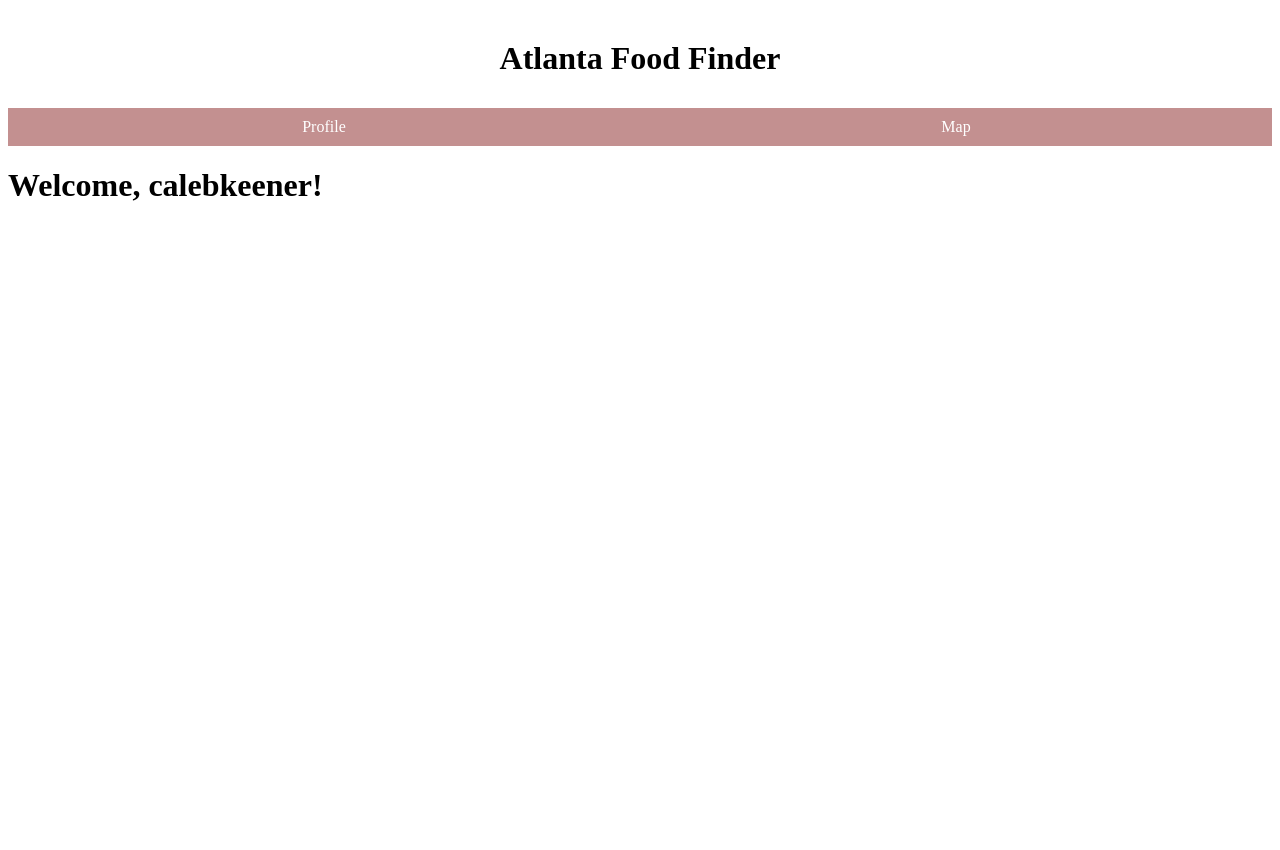
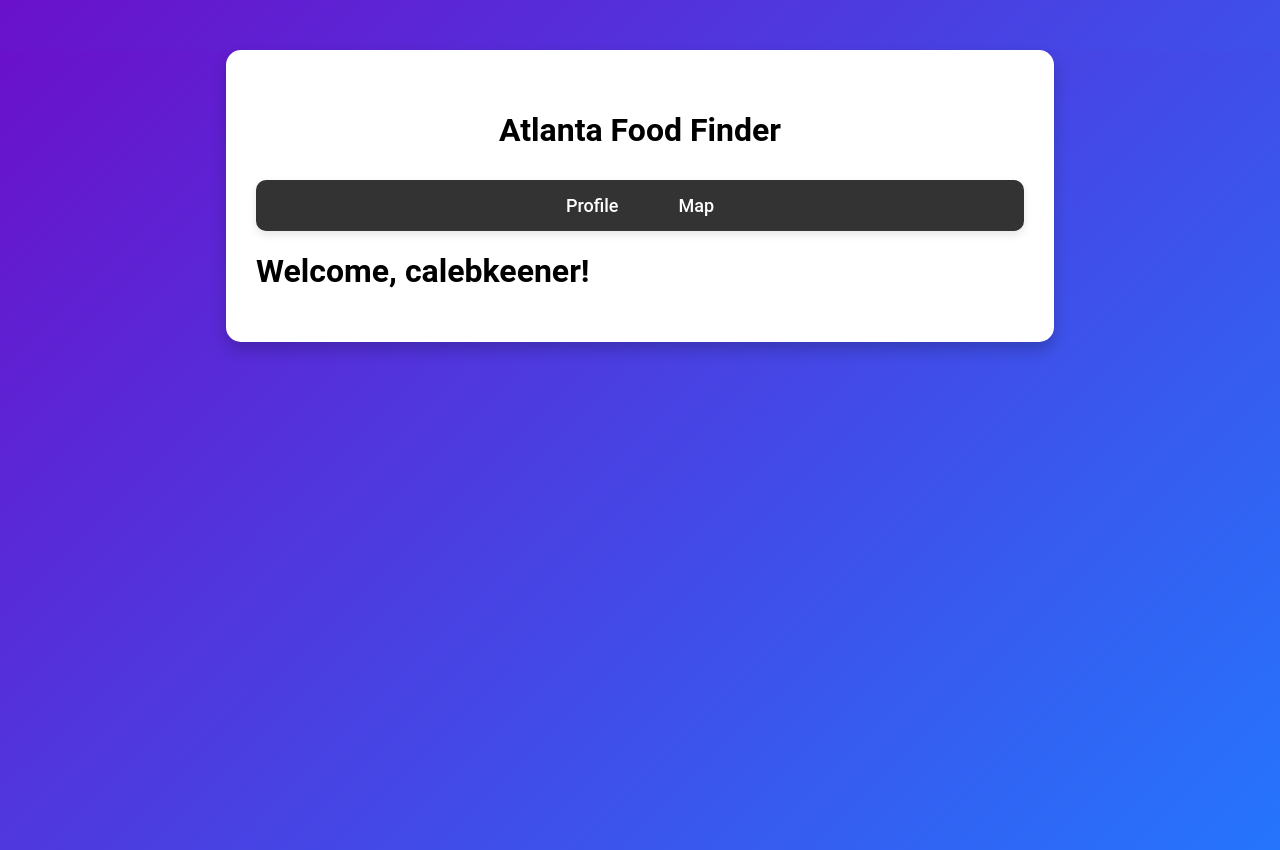
Before and after one commit to Connor5190/CS2340-Project-1, a Django app: page /profile/ in a window 1280 px wide. Before the commit the page ends 201 px from the top, so only its background shows below. Run offline with Django 5.2, Linux system fonts and the light colour scheme; a user stored in the database is signed in.

Commit message:
updated css
updated css

```diff
--- a/Restaurant_Search/templates/Restaurant_Search/profile.html
+++ b/Restaurant_Search/templates/Restaurant_Search/profile.html
@@ -11,6 +11,7 @@
     <link rel="stylesheet" type="text/css" href="{% static 'css/profile_styles.css' %}">
 </head>
 <body>
+    <div class="container">
         <div id="title">
             <h1>Atlanta Food Finder</h1>
         </div>
@@ -21,5 +22,6 @@
         </div>
 
         <h1>Welcome, {{ user.username }}!</h1>
+    </div>
 </body>
 </html>
--- a/static/css/profile_styles.css
+++ b/static/css/profile_styles.css
@@ -1,8 +1,18 @@
+body, html {
+    margin: 0;
+    padding: 0;
+    font-family: 'Roboto', sans-serif;
+    background: linear-gradient(135deg, #6A11CB, #2575FC);
+    height: 100%;
+}
+
 #menu{
-    background: rgb(195, 144, 144);
     display: flex;
-    justify-content: space-evenly;
+    background: #333;
+    justify-content: center;
     margin-bottom: 20px;
+    border-radius: 10px;
+    box-shadow: 0 4px 8px rgb(0,0,0,0.1);
 
 }
 
@@ -17,11 +27,23 @@
     text-decoration: none;
     color: white;
     text-align: center;
-    padding: 10px;
-    flex: 1 1 0;
+    padding: 15px 30px;
+    font-size: 18px;
+    font-weight: 500;
+    transition: background-color 0.3s, color 0.3s;
 }
 
 .flex-item:hover{
-    background: rgb(228, 168, 168);
-    text-decoration: underline;
+    background:#6A11CB;
+    border-radius: 8px;
 }
+
+.container {
+    width: 60%;
+    max-width: 1000px;
+    margin: 50px auto;
+    background: white;
+    padding: 30px;
+    border-radius: 15px;
+    box-shadow: 0 8px 16px rgb(0,0,0,0.2);
+}
--- a/static/javascript/map_functionality.js
+++ b/static/javascript/map_functionality.js
@@ -168,7 +168,7 @@ function getPlaceDetails(placeId, markerView) {
             const placeDiv = document.createElement("div");
             placeDiv.className = "placeDiv"; // Add a class for styling
             placeDiv.innerHTML = `
-                <h4>${place.name} - ${place.formatted_address}</h4>
+                <h4>* ${place.name} - ${place.formatted_address}</h4>
             `;
 
             placeDiv.onclick = function (){
@@ -192,3 +192,6 @@ function clearMarkers() {
 
 
 initMap();
+
+
+let favoriteButton = document.getElementById(`favoriteButton-${place_id}`);
```
Also changed, not shown: Restaurant_Search/templates/Restaurant_Search/map.html (+0 -9 lines), static/css/map_styles.css (+23 -8 lines). Lines whose indentation alone changed are shown as unchanged.
